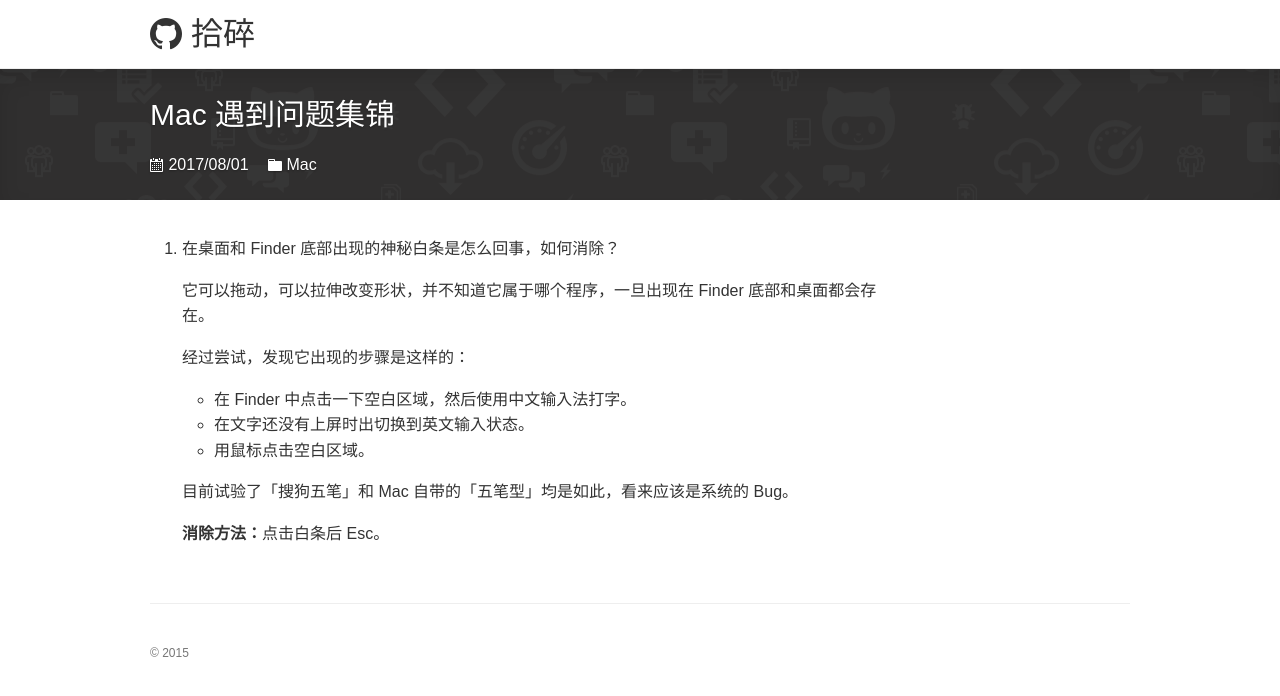
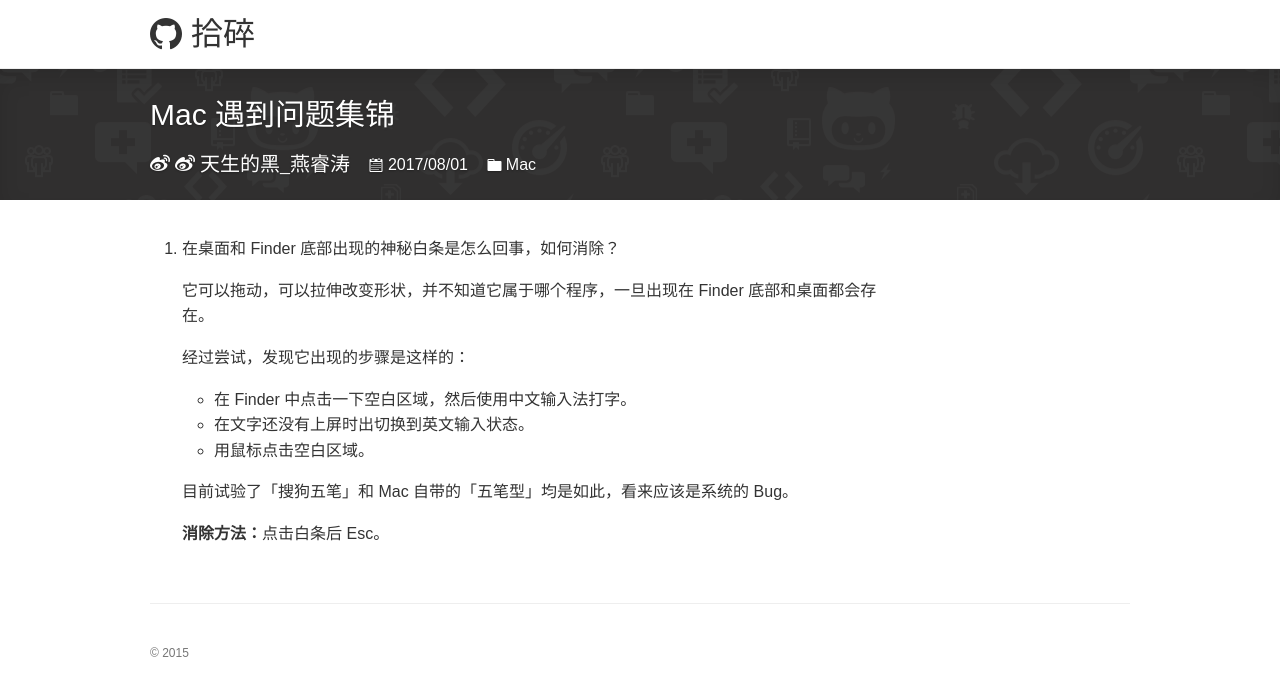
Before and after one commit to rtyan/rtyan.github.io, a Jekyll site: the page built from _posts/2017-08-01-what-mac.md, in a window 1280 px wide. Shown: the top 696 px of the page. Built offline with Jekyll 4.4.1, drawn with Linux system fonts in a browser that asks for light colours; nearby versions of some CDN libraries; library files that are not in the unit come from our copies.

Commit message:
添加font-awesome

```diff
--- a/_includes/header.html
+++ b/_includes/header.html
@@ -7,6 +7,7 @@
     <title>{% if page.title %}{{ page.title }} &mdash; {% endif %}{{ site.title }}</title>
     <link rel="stylesheet" href="{{ site.url }}/assets/vendor/primer-css/css/primer.css">
     <link rel="stylesheet" href="{{ site.url }}/assets/vendor/primer-markdown/dist/user-content.min.css">
+    <link rel="stylesheet" href="{{ site.url }}/assets/vendor/node_modules/font-awesome/css/font-awesome.min.css">
     <link rel="stylesheet" href="{{ site.url }}/assets/vendor/octicons/octicons/octicons.css">
     <link rel="stylesheet" href="{{ site.url }}/assets/css/components/collection.css">
     <link rel="stylesheet" href="{{ site.url }}/assets/css/components/repo-card.css">
--- a/_layouts/post.html
+++ b/_layouts/post.html
@@ -8,6 +8,14 @@ layout: default
       <div class="collection-title">
         <h1 class="collection-header">{{ page.title }}</h1>
         <div class="collection-info">
+          <span class="meta-info">
+            <span class="fa fa-weibo fa-lg">
+              <a href="https://weibo.com/u/5824742984/home" target="_blank">
+                <i class="fa fa-weibo" aria-hidden="true"></i>
+                <span class="sr-only"></span>天生的黑_燕睿涛
+              </a>
+            </span>
+          </span>
           {% if page.date %}
           <span class="meta-info">
             <span class="octicon octicon-calendar"></span> {{ page.date | date: "%Y/%m/%d" }}
```
Also changed, not shown: assets/vendor/package.json (added, +14 -0 lines).
